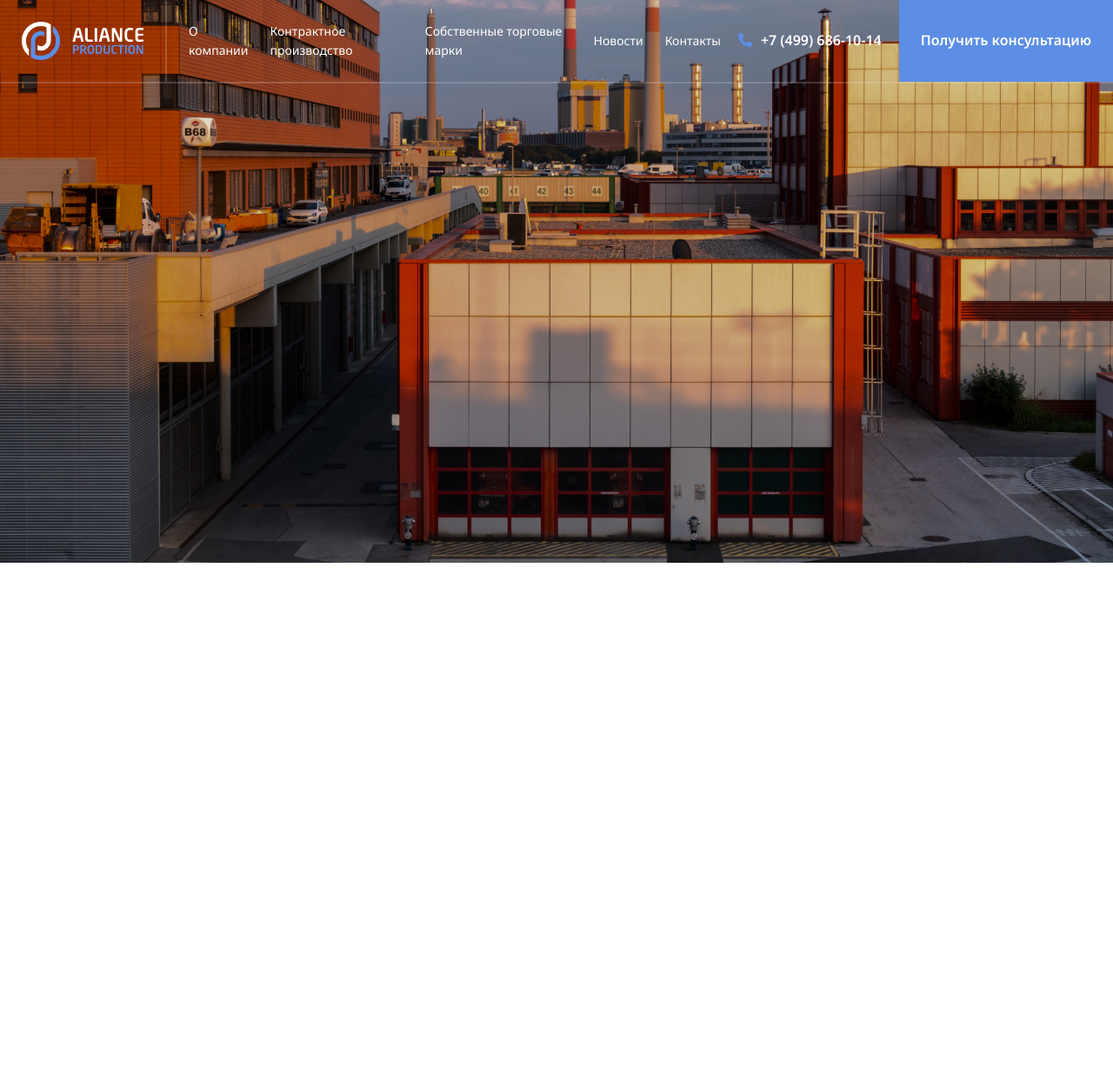
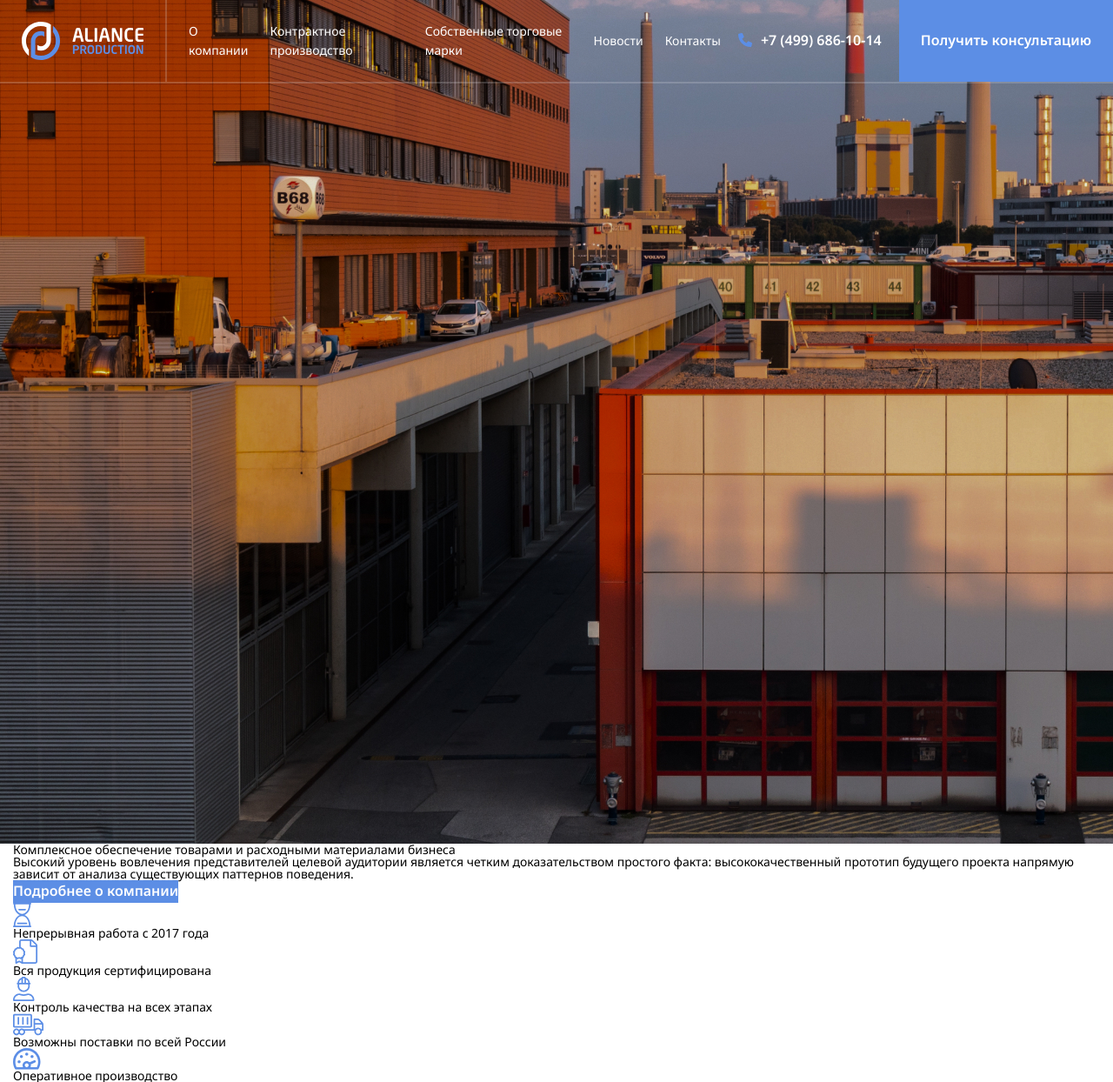
Before and after one commit to DokerMW/Aliance, a PHP site: page / in a window 1280 px wide. Shown: the whole page at 87% size. Before the commit the page ends 647 px from the top, so only its background shows below. Run offline with PHP 8.4, Linux system fonts and the light colour scheme.

Commit message:
add: main-block html

```diff
--- a/css/style.css
+++ b/css/style.css
@@ -132,11 +132,5 @@ body {
 /*===============================================================================================*/
 
 /*===== main block ==============================================================================*/
-.main-block {
-  height: 100vh;
-}
-.main-block img {
-  width: 100%;
-}
 
 /*===============================================================================================*/
--- a/index.html
+++ b/index.html
@@ -35,6 +35,51 @@
       <main>
         <section class="main-block">
           <img src="./img/main/main_bg.jpg" alt="" />
+          <div class="main-block__container _container">
+            <h1 class="main-block__title">
+              Комплексное обеспечение товарами и расходными материалами бизнеса
+            </h1>
+            <p class="main-block__text">
+              Высокий уровень вовлечения представителей целевой аудитории является четким
+              доказательством простого факта: высококачественный прототип будущего проекта напрямую
+              зависит от анализа существующих паттернов поведения.
+            </p>
+            <button class="main-block__btn btn">Подробнее о компании</button>
+            <div class="main-block__cards cards">
+              <div class="cards__row">
+                <div class="cards__column">
+                  <div class="cards__item item-cards">
+                    <div class="item-cards__icon"><img src="./img/icons/clock.svg" alt="" /></div>
+                    <div class="item-cards__text">Непрерывная работа c 2017 года</div>
+                  </div>
+                </div>
+                <div class="cards__column">
+                  <div class="cards__item item-cards">
+                    <div class="item-cards__icon"><img src="./img/icons/doc.svg" alt="" /></div>
+                    <div class="item-cards__text">Вся продукция сертифицирована</div>
+                  </div>
+                </div>
+                <div class="cards__column">
+                  <div class="cards__item item-cards">
+                    <div class="item-cards__icon"><img src="./img/icons/man.svg" alt="" /></div>
+                    <div class="item-cards__text">Контроль качества на всех этапах</div>
+                  </div>
+                </div>
+                <div class="cards__column">
+                  <div class="cards__item item-cards">
+                    <div class="item-cards__icon"><img src="./img/icons/car.svg" alt="" /></div>
+                    <div class="item-cards__text">Возможны поставки по всей России</div>
+                  </div>
+                </div>
+                <div class="cards__column">
+                  <div class="cards__item item-cards">
+                    <div class="item-cards__icon"><img src="./img/icons/speed.svg" alt="" /></div>
+                    <div class="item-cards__text">Оперативное производство</div>
+                  </div>
+                </div>
+              </div>
+            </div>
+          </div>
         </section>
       </main>
     </div>
```
